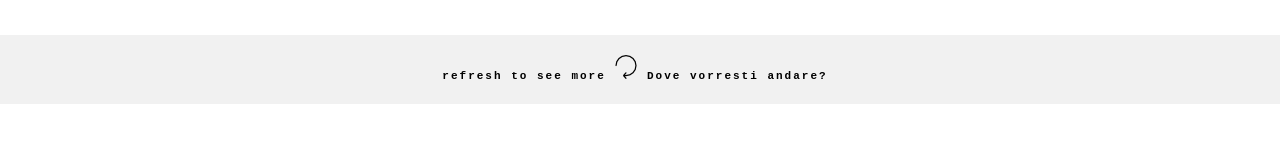
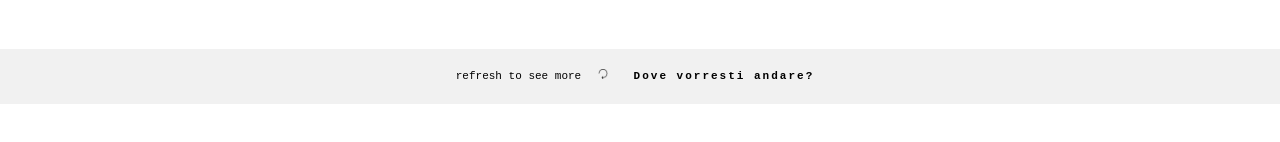
Before and after one commit to mariafratta/PPL, a plain HTML site: page index.html in a window 1280 px wide. Shown: the part 696-838 px from the top of the page. Drawn offline with Linux system fonts and the light colour scheme.

Commit message:
Update index.html

```diff
--- a/index.html
+++ b/index.html
@@ -69,7 +69,7 @@
 
   <div class="footer">
   <p id="footer">
-    <span class="refresh"> refresh to see more </span> <a href="index.html"> <img src="reload.png" alt="refresh"/> </a> <a href="about.html"> Dove vorresti andare? </a>
+    <span id="refresh"> refresh to see more </span> <a href="index.html"> <img src="reload.png" class="iconx" alt="refresh"/> </a> <a href="about.html"> &nbsp; Dove vorresti andare? </a>
     </div>
   </p>
 </div>
```
